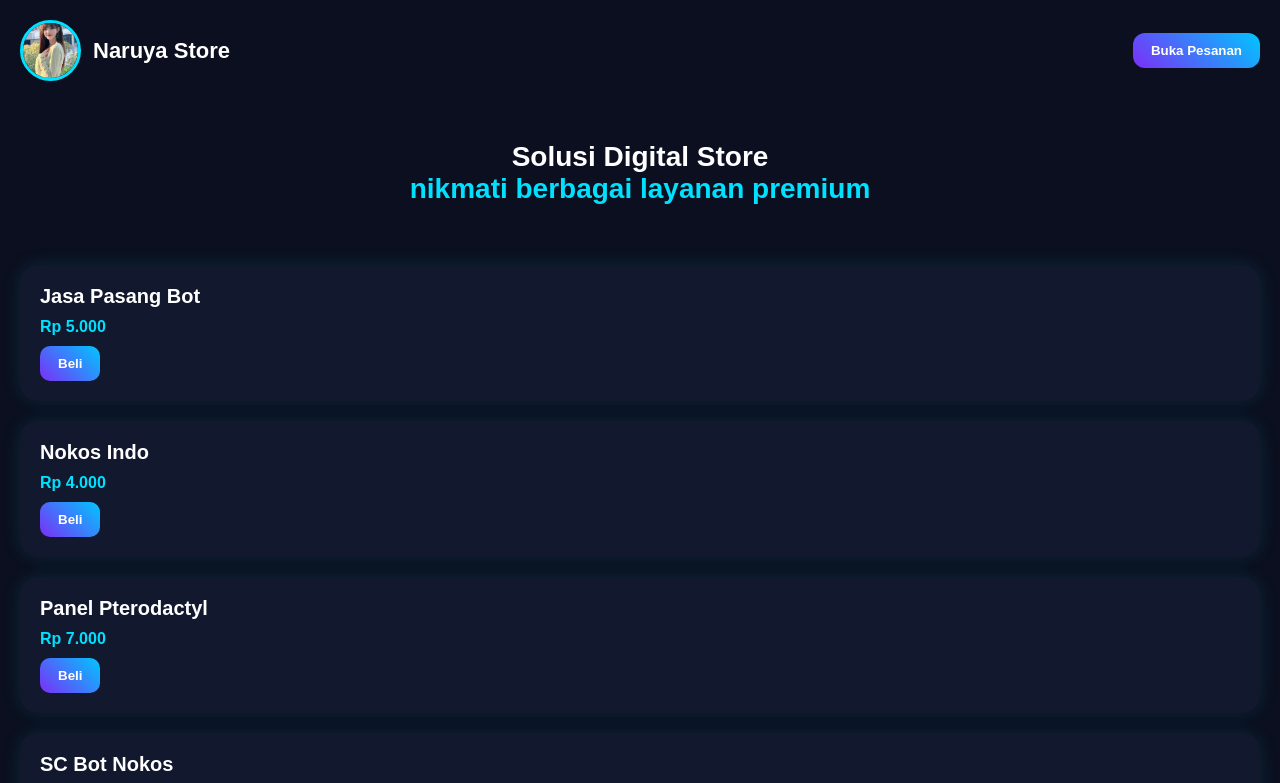
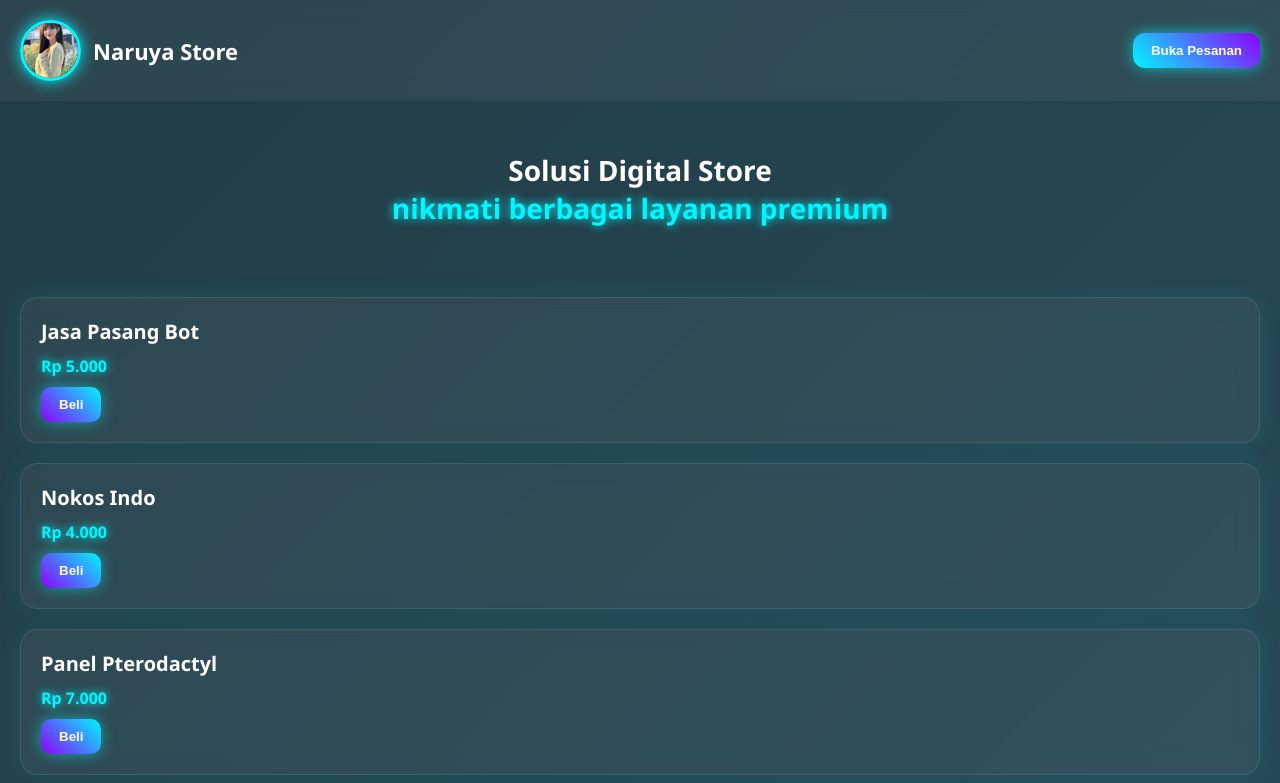
Before and after one commit to lynxarcadiakekaisaranlama-jpg/Naruyastore, a plain HTML site: page index.html in a window 1280 px wide. Shown: the top 783 px of the page. Drawn offline with Linux system fonts and the light colour scheme.

Commit message:
index.html

```diff
--- a/index.html
+++ b/index.html
@@ -8,9 +8,17 @@
 <style>
 body{
   margin:0;
-  font-family:Arial, sans-serif;
-  background:#0b0f1f;
+  font-family: 'Segoe UI', sans-serif;
+  background: linear-gradient(135deg,#0f2027,#203a43,#2c5364);
+  background-size:400% 400%;
+  animation: bgMove 15s ease infinite;
   color:white;
+}
+
+@keyframes bgMove{
+  0%{background-position:0% 50%;}
+  50%{background-position:100% 50%;}
+  100%{background-position:0% 50%;}
 }
 
 header{
@@ -18,6 +26,8 @@ header{
   align-items:center;
   justify-content:space-between;
   padding:20px;
+  backdrop-filter: blur(10px);
+  background: rgba(255,255,255,0.05);
 }
 
 .logo{
@@ -31,7 +41,8 @@ header{
   height:55px;
   border-radius:50%;
   object-fit:cover;
-  border:3px solid #00e0ff;
+  border:3px solid #00f7ff;
+  box-shadow:0 0 15px #00f7ff;
 }
 
 .logo h1{
@@ -46,12 +57,18 @@ header{
   cursor:pointer;
   font-weight:bold;
   color:white;
-  background:linear-gradient(45deg,#7b2ff7,#00c6ff);
+  background:linear-gradient(45deg,#00f7ff,#8f00ff);
+  box-shadow:0 0 15px rgba(0,255,255,0.6);
+  transition:0.3s;
+}
+
+.open-btn:hover{
+  transform:scale(1.05);
 }
 
 .hero{
   text-align:center;
-  padding:30px 20px;
+  padding:40px 20px;
 }
 
 .hero h2{
@@ -60,7 +77,8 @@ header{
 }
 
 .hero span{
-  color:#00e0ff;
+  color:#00f7ff;
+  text-shadow:0 0 10px #00f7ff;
 }
 
 .products{
@@ -68,11 +86,19 @@ header{
 }
 
 .card{
-  background:#12182d;
+  background: rgba(255,255,255,0.05);
   padding:20px;
   border-radius:18px;
   margin-bottom:20px;
-  box-shadow:0 0 20px rgba(0,255,255,0.1);
+  backdrop-filter: blur(10px);
+  border:1px solid rgba(255,255,255,0.1);
+  box-shadow:0 0 25px rgba(0,255,255,0.1);
+  transition:0.3s;
+}
+
+.card:hover{
+  transform:translateY(-5px);
+  box-shadow:0 0 30px rgba(0,255,255,0.3);
 }
 
 .card h3{
@@ -82,8 +108,9 @@ header{
 
 .price{
   margin:10px 0;
-  color:#00e0ff;
+  color:#00f7ff;
   font-weight:bold;
+  text-shadow:0 0 10px #00f7ff;
 }
 
 .buy{
@@ -93,7 +120,13 @@ header{
   font-weight:bold;
   cursor:pointer;
   color:white;
-  background:linear-gradient(45deg,#7b2ff7,#00c6ff);
+  background:linear-gradient(45deg,#8f00ff,#00f7ff);
+  box-shadow:0 0 15px rgba(0,255,255,0.5);
+  transition:0.3s;
+}
+
+.buy:hover{
+  transform:scale(1.05);
 }
 
 .payment{
@@ -105,12 +138,14 @@ header{
   width:100%;
   border-radius:15px;
   margin-bottom:15px;
+  box-shadow:0 0 20px rgba(0,255,255,0.4);
 }
 
 .timer{
-  color:#00e0ff;
+  color:#00f7ff;
   font-weight:bold;
   margin-bottom:20px;
+  text-shadow:0 0 10px #00f7ff;
 }
 
 input,select{
@@ -119,8 +154,9 @@ input,select{
   margin-bottom:12px;
   border-radius:10px;
   border:none;
-  background:#1c233d;
+  background: rgba(255,255,255,0.08);
   color:white;
+  backdrop-filter: blur(8px);
 }
 
 .btn-group{
@@ -136,7 +172,9 @@ input,select{
   font-weight:bold;
   cursor:pointer;
   color:white;
-  background:linear-gradient(45deg,#7b2ff7,#00c6ff);
+  background:linear-gradient(45deg,#00f7ff,#8f00ff);
+  box-shadow:0 0 15px rgba(0,255,255,0.5);
+  transition:0.3s;
 }
 
 .btn-cek{
@@ -146,9 +184,17 @@ input,select{
   font-weight:bold;
   cursor:pointer;
   color:white;
-  background:linear-gradient(45deg,#00c6ff,#7b2ff7);
+  background:linear-gradient(45deg,#8f00ff,#00f7ff);
+  box-shadow:0 0 15px rgba(143,0,255,0.5);
+  transition:0.3s;
+}
+
+.btn-kirim:hover,
+.btn-cek:hover{
+  transform:scale(1.05);
 }
 </style>
+
 </head>
 
 <body>
```
